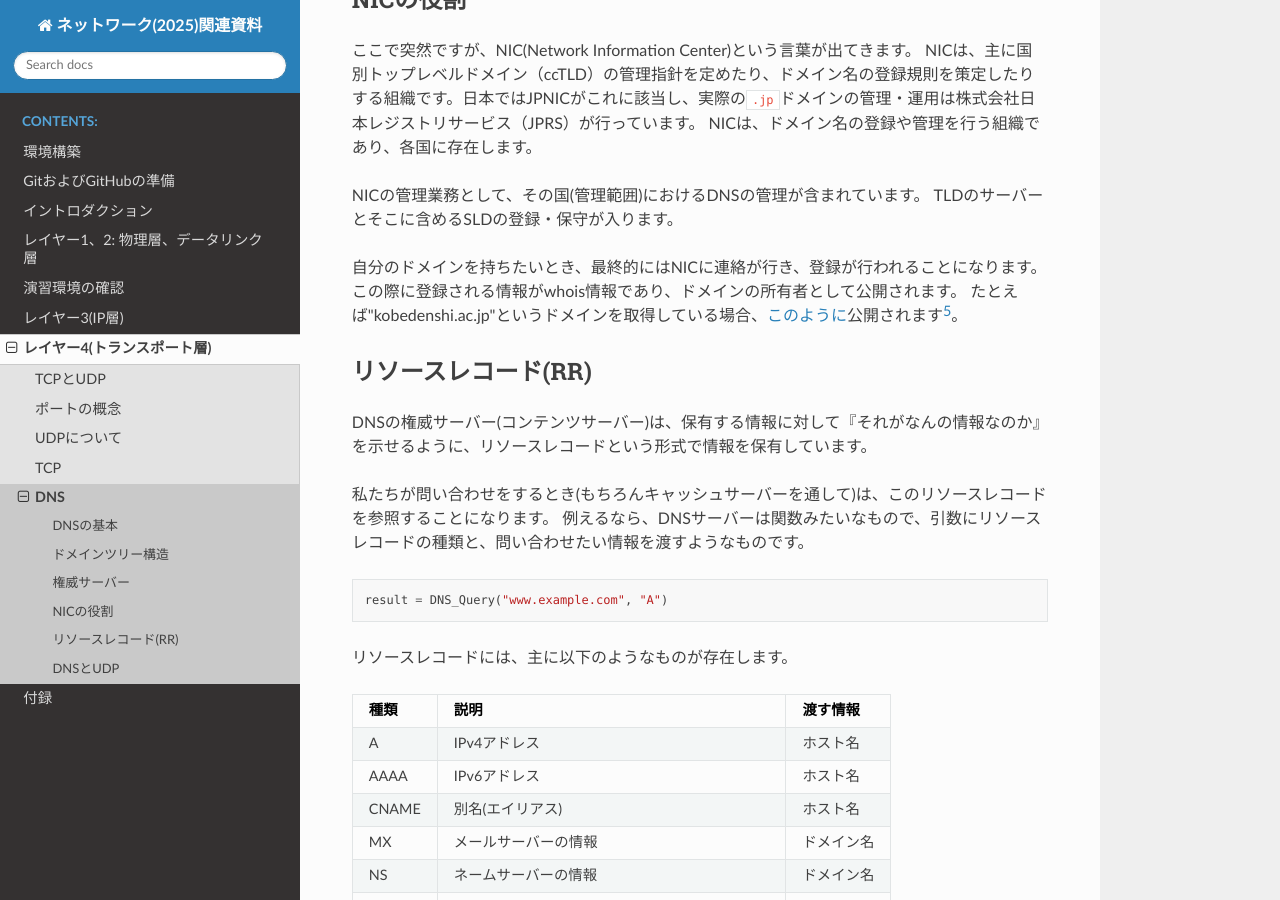
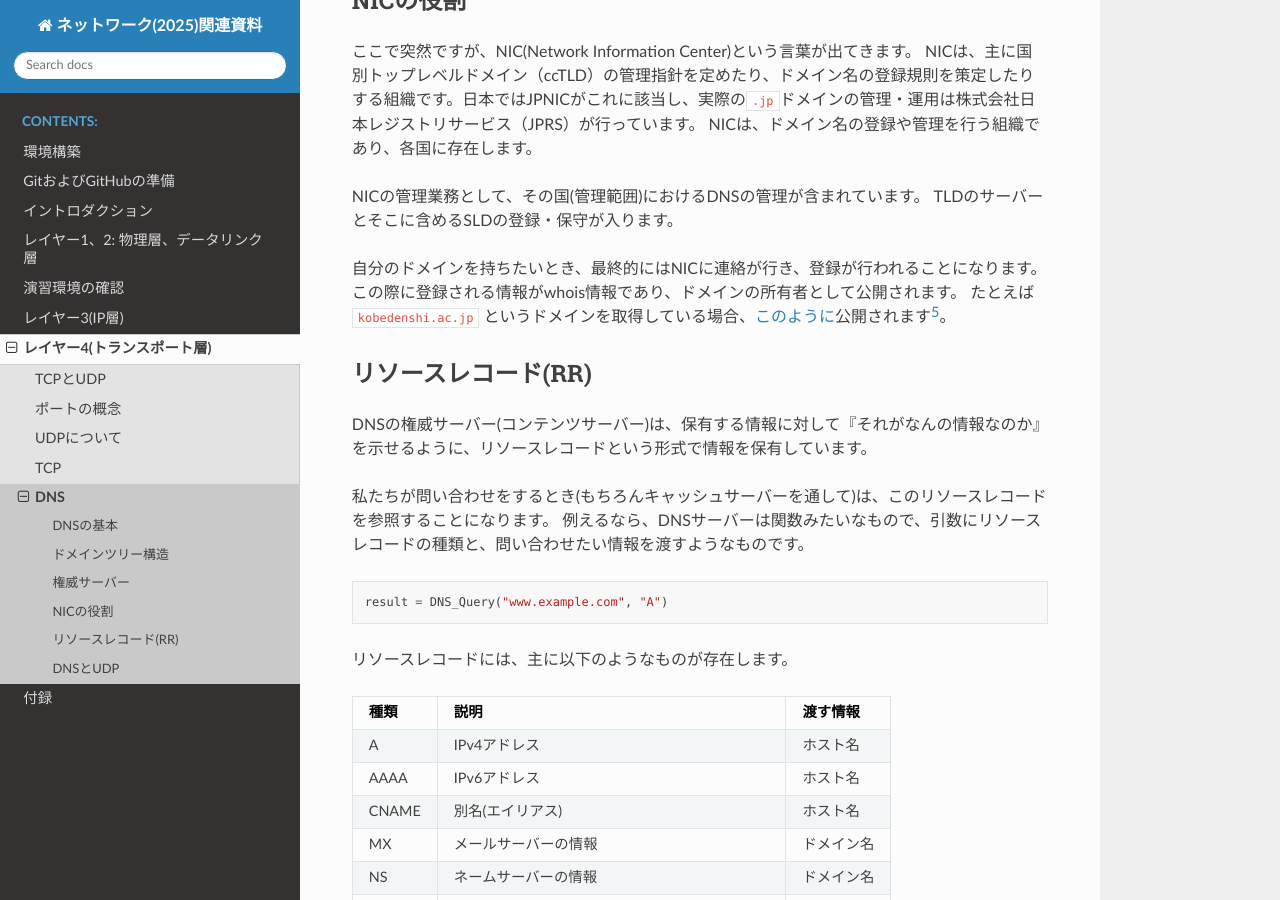
Before and after one commit to densuke/2025-network-doc, a Sphinx documentation site: the page built from source/transport/dns.md, in a window 1280 px wide and 900 px high, scrolled down 4946 px. Built offline with Sphinx 7.4.7 and the Read the Docs theme 3.1.0, drawn with Linux system fonts in a browser that asks for light colours; pages that are not in the unit, such as notebooks, are missing from menus; some of the changed text lies outside the part shown.

Commit message:
クォート周りの修正

```diff
--- a/source/transport/dns.md
+++ b/source/transport/dns.md
@@ -137,7 +137,7 @@ TLDは様々なものがあります。
 
 たとえば日本の学校では、SLD部分に属性として`ac`を用いることで「学校(もしくは教育機関)である」と示されます。
 
-この場合、多数存在するTLDを階層構造の頂点としてまとめるのが、**ルートドメイン**というものです。これは単純に"."であり、TLDの右側に位置します。
+この場合、多数存在するTLDを階層構造の頂点としてまとめるのが、**ルートドメイン**というものです。これは単純に"`.`"であり、TLDの右側に位置します。
 ルートドメインの表記は『これ以上後はない』を意味するため、UNIXなどのOSで登場する『ルートディレクトリ』のような意味合いとなります。
 
 - `www.example.com`のような末尾にピリオドがないホスト名は、リゾルバの設定によってはローカルの検索ドメインが付加されて解釈されることがあります。
@@ -266,7 +266,7 @@ TLDのサーバーとそこに含めるSLDの登録・保守が入ります。
 
 自分のドメインを持ちたいとき、最終的にはNICに連絡が行き、登録が行われることになります。
 この際に登録される情報がwhois情報であり、ドメインの所有者として公開されます。
-たとえば"kobedenshi.ac.jp"というドメインを取得している場合、[このように](https://whois.jprs.jp/?key=kobedenshi.ac.jp)公開されます[^jprs]。
+たとえば `kobedenshi.ac.jp` というドメインを取得している場合、[このように](https://whois.jprs.jp/?key=kobedenshi.ac.jp)公開されます[^jprs]。
 
 ## リソースレコード(RR)
 
```
